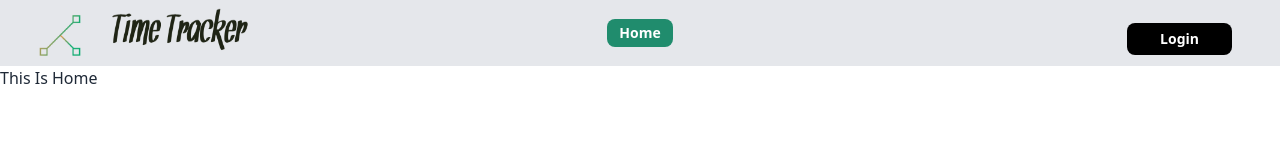
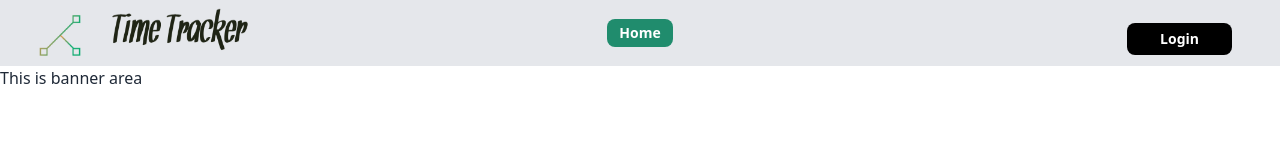
Before and after one commit to muddasirfaiyaj66/time-tracker-client, a React (Vite) app: page / in a window 1280 px wide. Shown: the top 160 px of the page. Built offline with nearby package versions, Linux system fonts and the light colour scheme; no server answers.

Commit message:
banner component added

```diff
--- /dev/null
+++ b/src/Pages/Home/Banner.jsx
@@ -0,0 +1,11 @@
+import React from 'react';
+
+const Banner = () => {
+    return (
+        <div>
+            <h1>This is banner area</h1>
+        </div>
+    );
+};
+
+export default Banner;
--- a/src/Pages/Home/Home.jsx
+++ b/src/Pages/Home/Home.jsx
@@ -1,9 +1,10 @@
 import React from 'react';
+import Banner from './Banner';
 
 const Home = () => {
     return (
         <div>
-            <h1>This Is Home</h1>
+            <Banner></Banner>
         </div>
     );
 };
```
